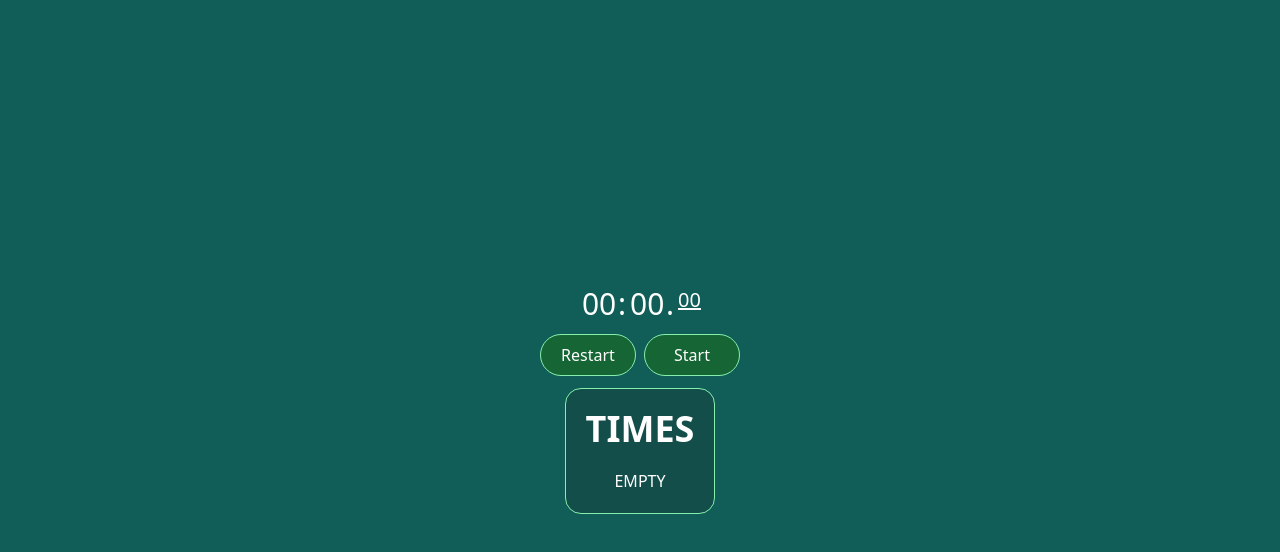
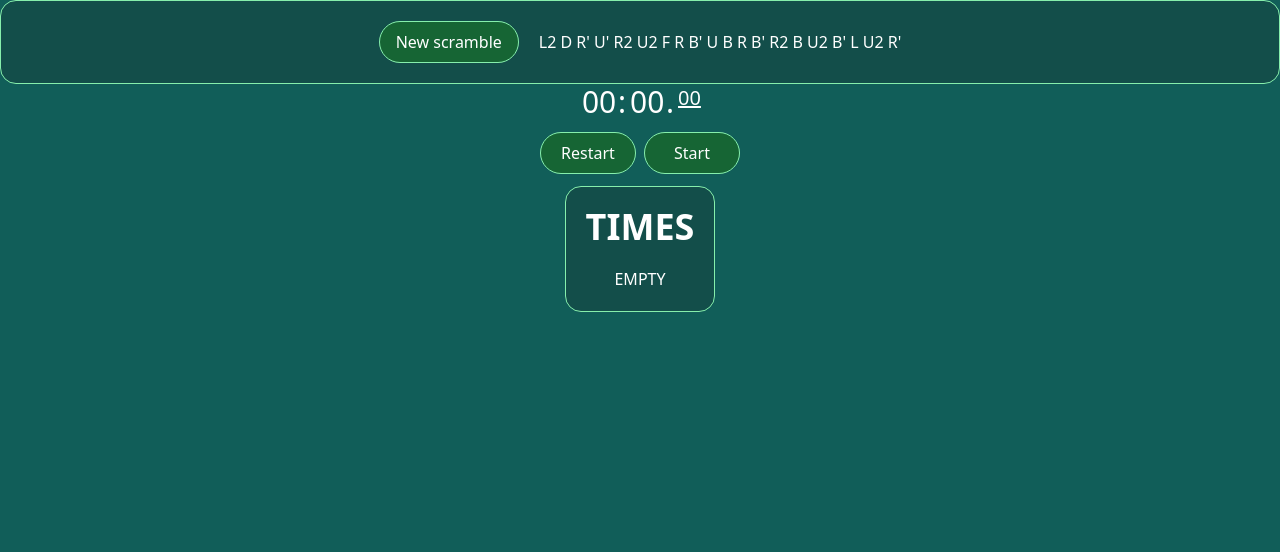
Before and after one commit to flo0f/speedcubing-timer, a React (Vite) app: page / in a window 1280 px wide. Shown: the top 552 px of the page. Built offline with nearby package versions, Linux system fonts and the light colour scheme.

Commit message:
added scramble generator

```diff
--- a/src/App.jsx
+++ b/src/App.jsx
@@ -1,8 +1,10 @@
 import Timer from "./components/Timer";
+import Scramble from "./components/Scramble";
 function App() {
   return (
     <>
-      <div className="h-full bg-teal-800 text-white flex justify-center items-center">
+      <div className="h-full bg-teal-800 text-white flex flex-col items-center">
+        <Scramble />
         <Timer />
       </div>
     </>
--- /dev/null
+++ b/src/components/Scramble.jsx
@@ -0,0 +1,38 @@
+import { useState } from "react";
+import UIButton from "./UI/UIButton";
+export default function Scramble() {
+  const DIRECTIONS = [
+    ["D", "U"],
+    ["L", "R"],
+    ["F", "B"],
+  ];
+  const TIMES = ["", "'", "2"];
+
+  const random = (array, exclude) => {
+    do {
+      var n = Math.floor(Math.random() * array.length);
+    } while (array[n] === exclude);
+    return array[n];
+  };
+
+  function generateNewScramble() {
+    const scramble = new Array(20);
+    var direction;
+    for (var i = 0; i < scramble.length; i++) {
+      direction = random(DIRECTIONS, direction);
+      scramble[i] = random(direction) + random(TIMES);
+    }
+    return scramble;
+  }
+
+  const [scr, setScr] = useState(generateNewScramble());
+  function updateScr() {
+    setScr(generateNewScramble());
+  }
+  return (
+    <div className="w-full text-center flex items-center justify-center gap-5 border bg-teal-900 border-green-300 p-5 rounded-2xl">
+      <UIButton onClick={updateScr}>New scramble</UIButton>
+      <span>{scr.join(" ")}</span>
+    </div>
+  );
+}
```
